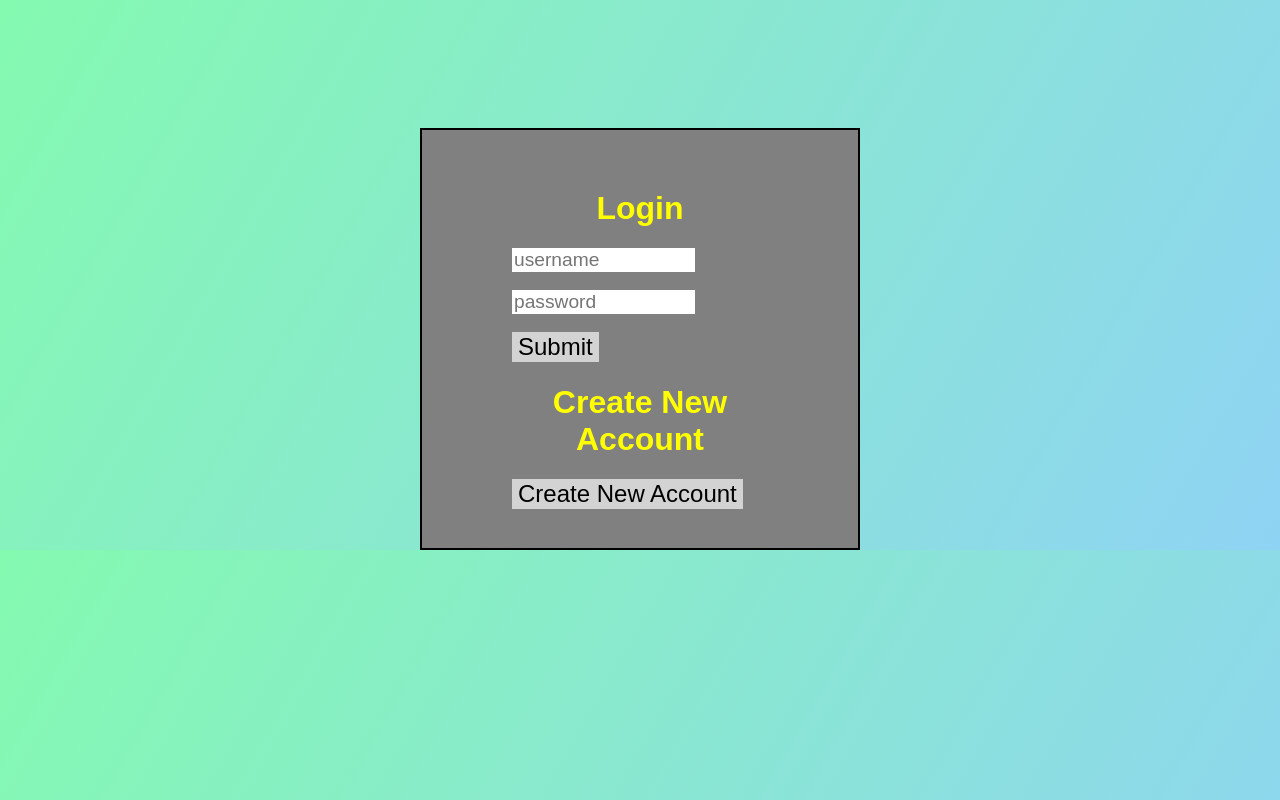
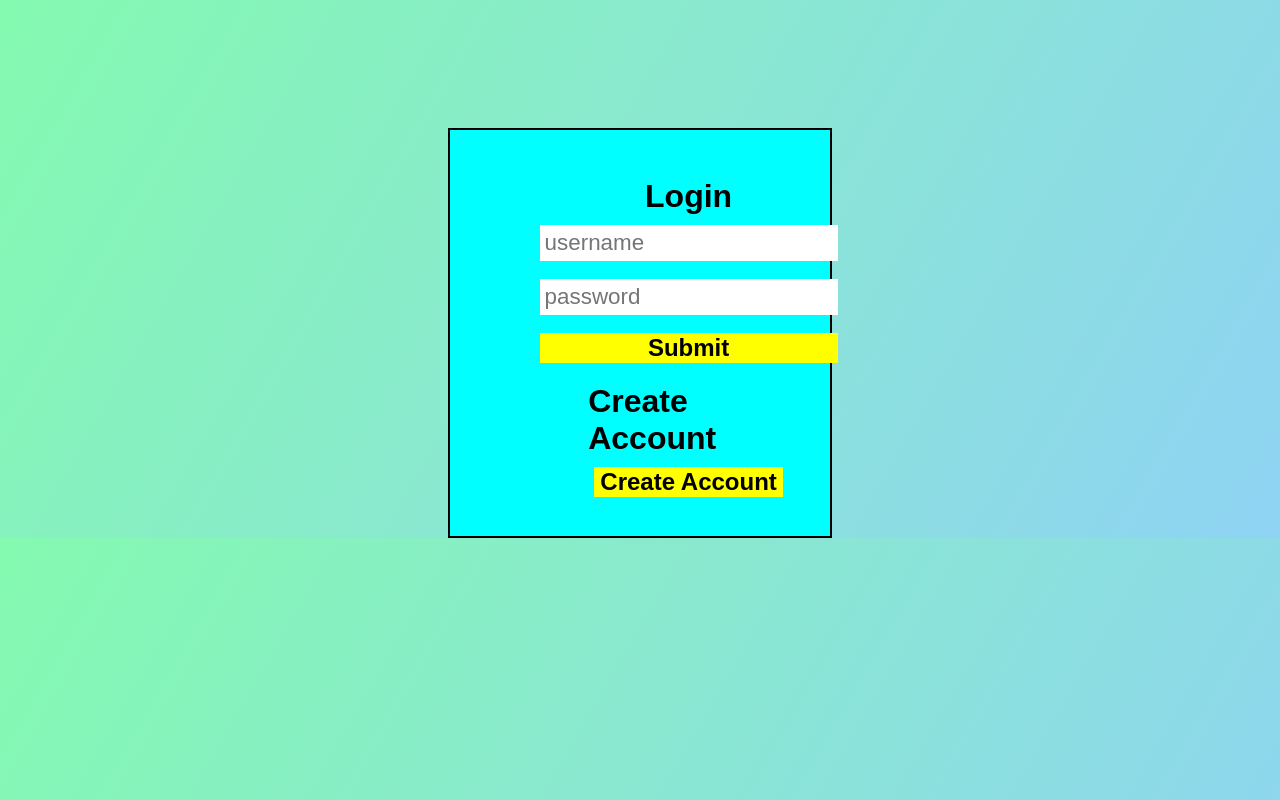
Before and after one commit to RLQYL/Flask-Login, a Flask app: page /login in a window 1280 px wide. Run offline with Flask 2, Linux system fonts and the light colour scheme.

Commit message:
Worked on css for login page

```diff
--- a/static/index.css
+++ b/static/index.css
@@ -1,11 +1,11 @@
+*{
+	border: 0;
+    margin: 0;
+    box-sizing: border-box;
+}
 body{
     background-image: linear-gradient(120deg, #84fab0 0%, #8fd3f4 100%);
-    border: 0;
-    margin: 0;
     font-family: Arial, Helvetica, sans-serif;
-    width: 100%;
-    overflow-x: hidden;
-    overflow-y: auto;
 }
 
 #message{
@@ -17,7 +17,7 @@ body{
 
 #loginbox{
 	border: 2px solid black;
-	width: 20%;
+	width: 30%;
 	height: 40%;
 	padding-left: 7%;
 	padding-right: 7%;
@@ -26,44 +26,41 @@ body{
 	margin-left: auto;
 	margin-right: auto;
 	margin-top: 10%;
-	background-color: grey;
+	background-color: #00ffff;
 	display: flex;
-	flex-direction: column;
-	justify-content: space-between;
+	flex-flow: column wrap;
+	justify-content: center;
+	align-items: center;
 }
 
 #username, #password{
-	font-size: 1.2rem;
+	font-size: 1.4rem;
 	color: black;
 	background-color: white;
 	border-color: white;
 	border: 0px;
-	width: 70%;
+	padding: 5px;
+	margin: 0px;
 }
 
 .title{
-	text-align: center;
 	font-size: 2rem;
-	color: yellow;
+	color: black;
 	font-weight: bold;
+	margin: 10px 0;
 }
 
 #submit_button{
+	width: 100%;
+	margin-bottom: 10px;
+}
+
+#submit_button, #create_new_account_button{
 	font-size: 1.5rem;
 	text-align: center;
 	color: black;
 	background-color: lightgrey;
-	display: flex;
-	justify-content: center;
 	border: 0px;
+	background-color: yellow;
+	font-weight: 650;
 }
-
-#create_new_account_button{
-	font-size: 1.5rem;
-	text-align: center;
-	color: black;
-	background-color: lightgrey;
-	margin-left: auto;
-	margin-right: auto;
-	border: 0px;
-}
--- a/templates/index.html
+++ b/templates/index.html
@@ -24,8 +24,8 @@
 			<input type="submit" value="Submit" id="submit_button">
 		</form>
 
-		<h1 class="title"> Create New Account </h1>
-		<a href="{{url_for('create_user')}}"><button id="create_new_account_button"> Create New Account </button> </a>
+		<h1 class="title"> Create Account </h1>
+		<a href="{{url_for('create_user')}}"><button id="create_new_account_button"> Create Account </button> </a>
 	</div>
 
 
```
